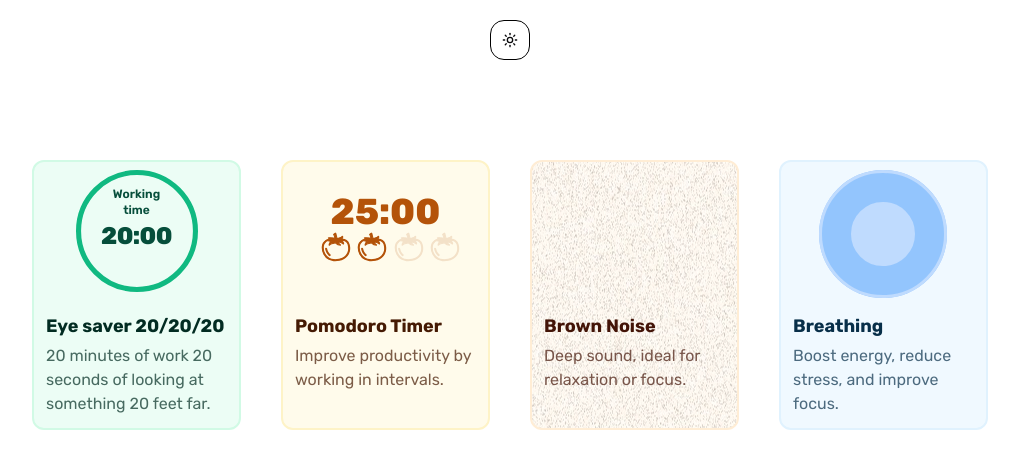
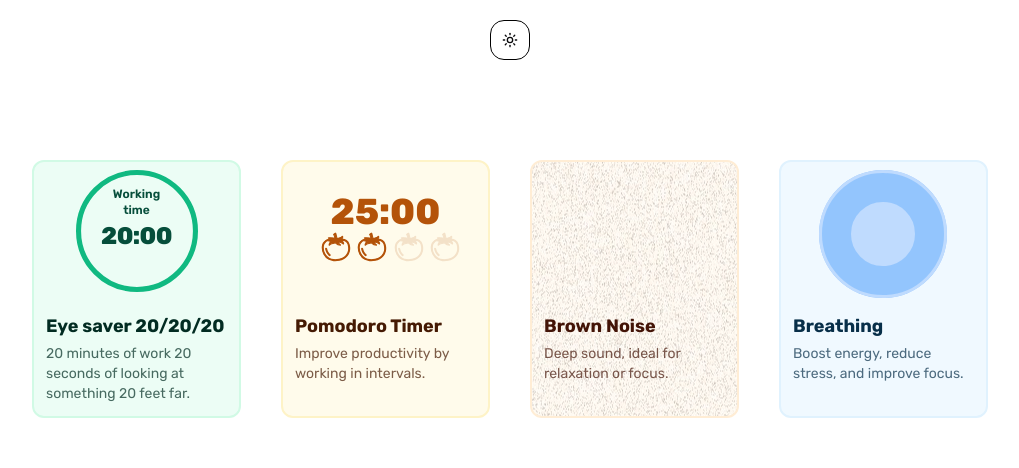
Before and after one commit to kozopas228/pause-loop, a React (Vite) app in the folder frontend/: page / in a window 1280 px wide. Shown: the top 468 px of the page, without its empty margins (130-1149 px from the left). Built offline with nearby package versions, Linux system fonts and the light colour scheme.

Commit message:
fix layout at home page

```diff
--- a/frontend/src/pages/home/HomePage.tsx
+++ b/frontend/src/pages/home/HomePage.tsx
@@ -14,7 +14,7 @@
 
     return (
         <Page showNav={false}>
-            <div className='mx-auto mt-12 grid w-11/12 grid-cols-2 gap-6 md:w-[612px] lg:mt-20 lg:w-[956px] lg:grid-cols-4 lg:gap-10'>
+            <div className='mx-auto mt-12 grid w-11/12 grid-cols-2 gap-6 md:w-[612px] lg:mt-20 lg:w-[956px] lg:grid-cols-4 lg:gap-10 mb-12'>
                 <Link
                     to='/vision'
                     className='rounded-sm border-2 border-emerald-100 bg-emerald-50 duration-150 hover:shadow-lg dark:border-emerald-800 dark:bg-emerald-950'>
@@ -46,7 +46,7 @@
                         <div className='text-lg font-bold text-emerald-950 dark:text-emerald-50'>
                             Eye saver 20/20/20
                         </div>
-                        <div className='mt-1 text-emerald-950 opacity-70 dark:text-emerald-50'>
+                        <div className='text-sm mt-1 text-emerald-950 opacity-70 dark:text-emerald-50'>
                             20 minutes of work 20 seconds of looking at
                             something 20 feet far.
                         </div>
@@ -71,7 +71,7 @@
                         <div className='text-lg font-bold text-amber-950 dark:text-amber-50'>
                             Pomodoro Timer
                         </div>
-                        <div className='mt-1 text-amber-950 opacity-70 dark:text-amber-50'>
+                        <div className='text-sm mt-1 text-amber-950 opacity-70 dark:text-amber-50'>
                             Improve productivity by working in intervals.
                         </div>
                     </div>
@@ -91,7 +91,7 @@
                         <div className='text-lg font-bold text-orange-950 dark:text-orange-50'>
                             Brown Noise
                         </div>
-                        <div className='mt-1 text-orange-950 opacity-70 dark:text-orange-50'>
+                        <div className='text-sm mt-1 text-orange-950 opacity-70 dark:text-orange-50'>
                             Deep sound, ideal for relaxation or focus.
                         </div>
                     </div>
@@ -112,7 +112,7 @@
                         <div className='text-lg font-bold text-sky-950 dark:text-sky-50'>
                             Breathing
                         </div>
-                        <div className='mt-1 text-sky-950 opacity-70 dark:text-sky-50'>
+                        <div className='text-sm mt-1 text-sky-950 opacity-70 dark:text-sky-50'>
                             Boost energy, reduce stress, and improve focus.
                         </div>
                     </div>
```
